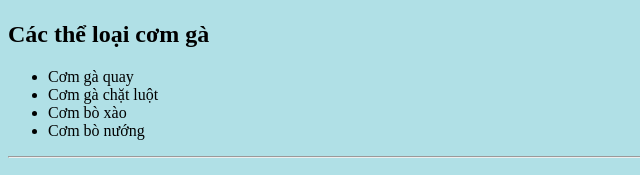
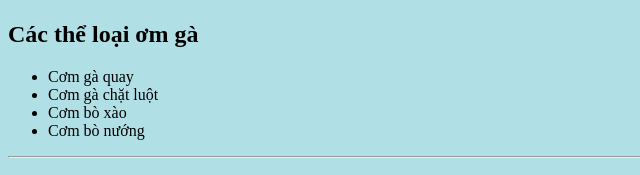
Before and after one commit to nguyendacvien/comga, a website: page index.html in a window 1280 px wide. Shown: the part 772-947 px from the top of the page, 0-640 px from the left. Drawn offline with Linux system fonts and the light colour scheme.

Commit message:
edit index

```diff
--- a/index.html
+++ b/index.html
@@ -6,12 +6,12 @@
 </head>
 <body style="background-color: powderblue">
 
-	<h1 style="font-family:verdana; color:orange; font-size:80px">Ánh Cúc </h1>
+	<h1 style="font-family:verdana; color:orange; font-size:80px;">Ánh Cúc </h1>
 	<hr>
 	<h2 title="Lướt xuống bạn sẽ thấy các món ngon đặc biệt" style="color:orange">Chuyên cung cấp và nấu nướng cơm gà đặc biệt</h2>
 
 	<img src="final.png" alt="menu" width="400" height="500">
-	<h2 > Các thể loại cơm gà </h2>
+	<h2 > Các thể loại ơm gà </h2>
 		<ul>
 			<li> Cơm gà quay</li>
 			<li> Cơm gà chặt luột</li>
```
